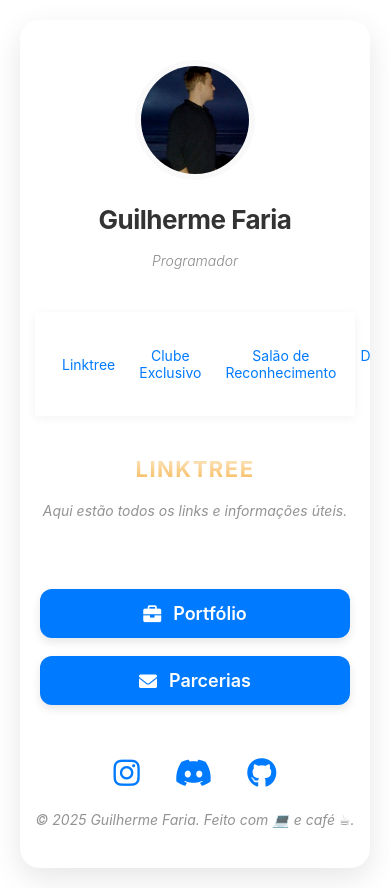
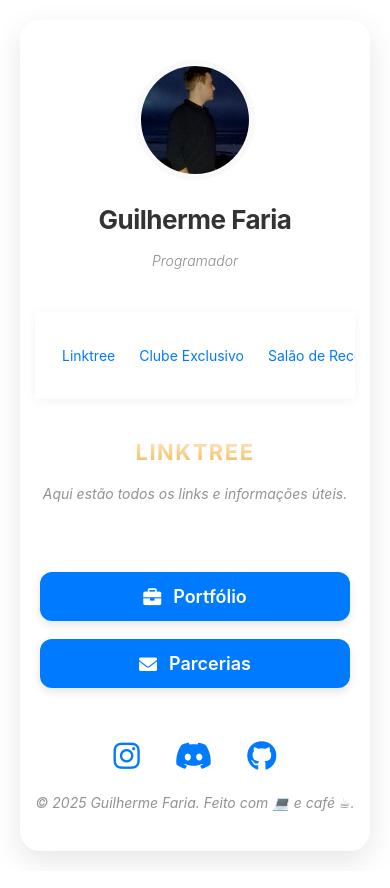
Before and after one commit to LourencoGHJ/LinktreePersonal, a plain HTML site: page index.html in a window 390 px wide. Drawn offline with Linux system fonts and the light colour scheme.

Commit message:
Update styles.css

```diff
--- a/assets/cs/styles.css
+++ b/assets/cs/styles.css
@@ -97,6 +97,10 @@ body {
 .profile:hover p {
   opacity: 1;
 }
+.profile-nav {
+  display: flex;
+  justify-content: center;
+}
 
 /* ===================================== */
 /*             RESPONSIVE STYLES         */
@@ -171,7 +175,29 @@ body {
   transform: translateY(-5px);
   box-shadow: 0 10px 20px rgba(0, 0, 0, 0.2);
 }
+.nav-link {
+  margin: 0 10px;
+  text-decoration: none;
+  color: #333;
+  font-size: 16px;
+  padding: 8px 12px;
+  border-radius: 5px;
+}
+.nav-link:hover {
+  background-color: #ddd;
+}
+/* Estilos para o menu no mobile */
+@media screen and (max-width: 768px) {
+  .profile-nav {
+    overflow-x: auto;
+    white-space: nowrap;
+    -webkit-overflow-scrolling: touch;
+  }
 
+  .nav-link {
+    display: inline-block;
+  }
+}
 /* ===================================== */
 /*             SOCIAL ICONS             */
 /* ===================================== */
```
